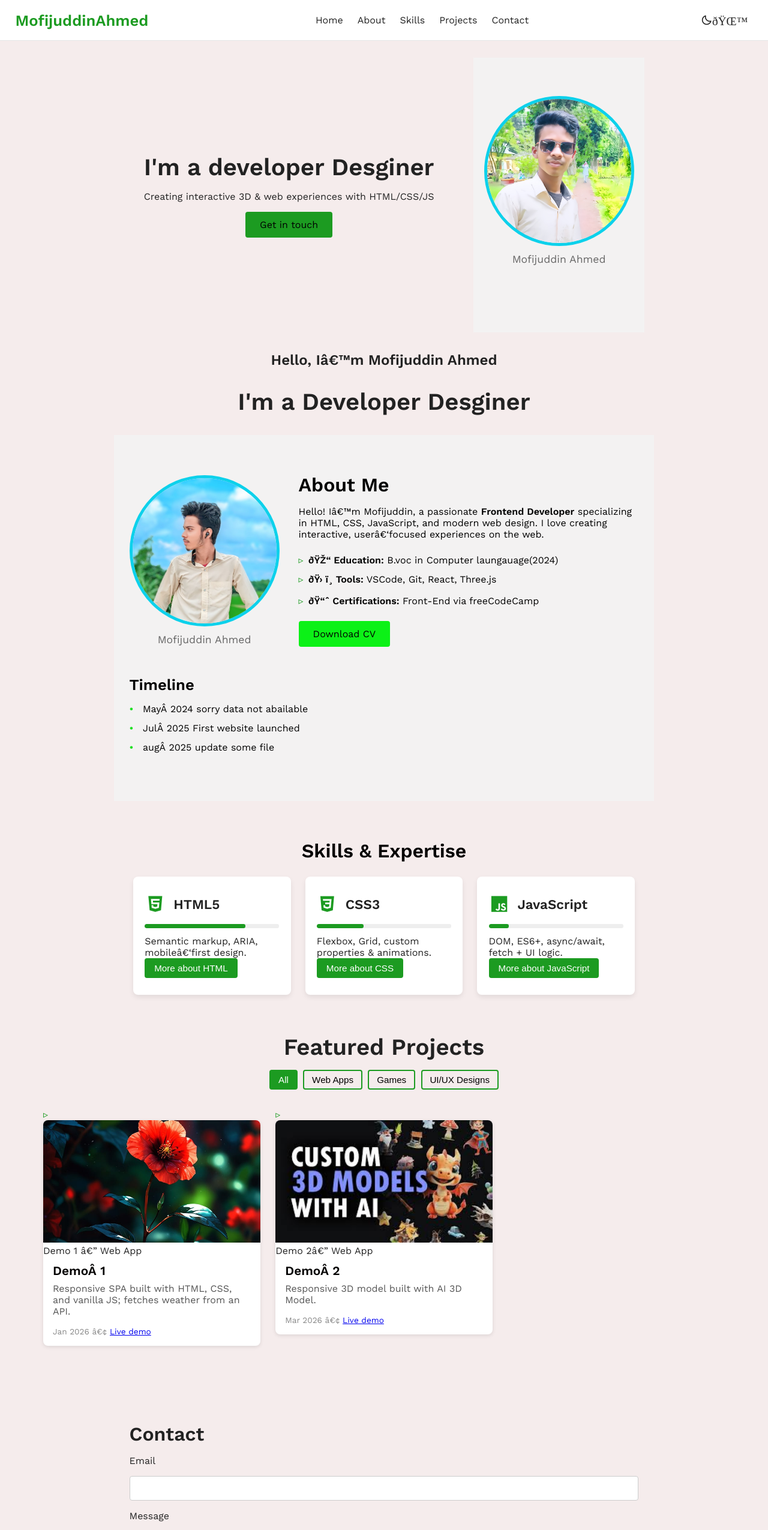
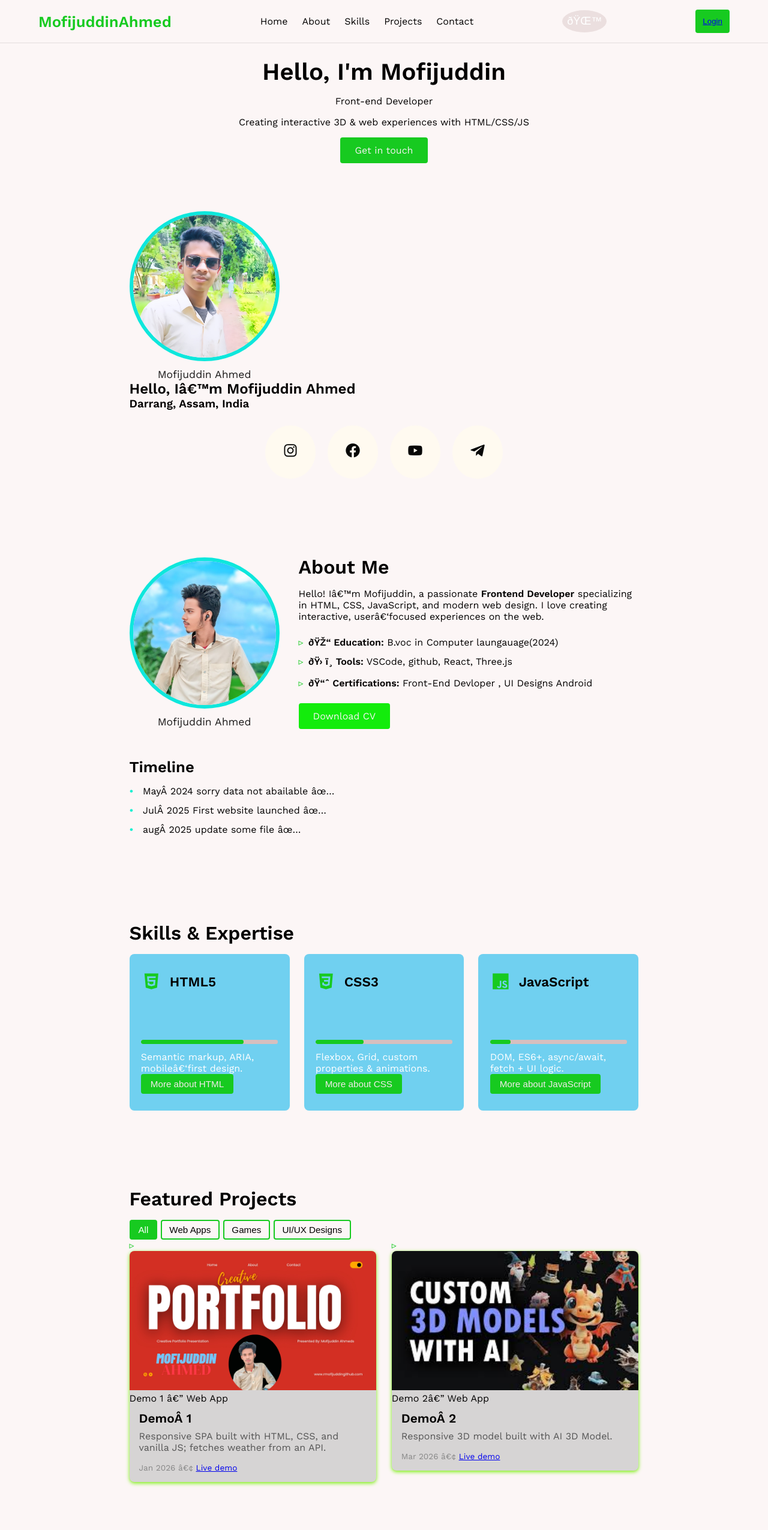
Before and after one commit to mofijuddin-hub/Portfolio, a plain HTML site: page index.html in a window 1280 px wide. Shown: the top 2550 px of the page at 60% size. Drawn offline with nearby package versions, Linux system fonts and the light colour scheme.

Commit message:
Add files via upload
Signed-off-by: Mofijuddin <mofijuddinboss@gmail.com>

```diff
--- a/index.html
+++ b/index.html
@@ -6,6 +6,7 @@
   <meta name="viewport" content="width=device-width, initial-scale=1.0">
   <title>My own — Portfolio</title>
   <link rel="stylesheet" href="style.css">
+
 
   <!-- Boxicons icon set -->
   <link href="https://unpkg.com/boxicons@2.1.4/css/boxicons.min.css" rel="stylesheet">
@@ -23,10 +24,11 @@
       <li><a href="#contact">Contact</a></li>
     </ul></nav>
 
+<button id="darkModeToggle">🌙</button>
 
-<button id="theme-toggle" role="switch" aria-label="Activate dark mode" aria-checked="false">
-  <i class="bx bx-moon" aria-hidden="true">🌙</i>
-  <i class="bx bx-sun" aria-hidden="true">☀️</i>
+
+<button>
+  <a href="Login sign up-2.html" class="btn-login">Login</a>
 </button>
 
 
@@ -36,37 +38,51 @@
 
   <section class="hero">
     <div class="text-box">
-      <h2>I'm a <span>developer</span>
-        <span>Desginer</span></h2>
+      <h2>Hello, I'm Mofijuddin</h2>
+    <span class="role">Front-end Developer</span>
+
       <p>Creating interactive 3D & web experiences with HTML/CSS/JS</p>
       <a href="#contact" class="btn">Get in touch</a>
     </div>
+  </section>
 
-    <section id="about" class="about-section">
-  <div class="about-content">
+
+ <section id="home" class="home-section">
+  <div class="home-content">
     <figure class="profile-photo">
       <img src="My pic.jpg"
            alt="Portrait of Mofijuddin Ahmed"
            width="250" height="250">
       <figcaption>Mofijuddin Ahmed</figcaption>
     </figure>
+    <div>
+
+    <h1>Hello, I’m Mofijuddin Ahmed</h1>
+    <h3>Darrang, Assam, India</h3>
+
+     <div class="social-links">
+      <a href="https://www.instagram.com/dev_life_style_04?igsh=ZXMxdDRtMjN1djdz"><i class='bx bxl-instagram'></i></a>
+       <a href="https://www.facebook.com/share/19mGpxet7Q/"><i class='bx bxl-facebook-circle'></i></a>
+        <a href="https://youtube.com/@loopx-d8c?si=nUEbM8c5C9KNNpm5"><i class='bx bxl-youtube' ></i></a>
+         <a href=""><i class='bx bxl-telegram'></i></a>
+
+    </div>
+
+  </div>
+
+
   </section>
 
 
-    <h1>Hello, I’m Mofijuddin Ahmed</h1>
-    <h2>I'm a <span>Developer</span>
-      <span>Desginer</span></h2>
-  </div>
 
-</section>
  <section id="about" class="about-section">
   <div class="about-content">
-    <figure class="profile-photo">
+    <figer class="profile-photo">
       <img src="port my pic.jpg"
            alt="Portrait of Mofijuddin Ahmed"
            width="250" height="250" loading="lazy">
       <figcaption>Mofijuddin Ahmed</figcaption>
-    </figure>
+    </figer>
 
     <div class="bio-details">
       <h2>About Me</h2>
@@ -74,11 +90,11 @@
 
       <ul class="bio-list">
         <li><strong>🎓 Education:</strong> B.voc in Computer laungauage(2024)</li>
-        <li><strong>🛠️ Tools:</strong> VSCode, Git, React, Three.js</li>
-        <li><strong>📈 Certifications:</strong> Front-End via freeCodeCamp</li>
+        <li><strong>🛠️ Tools:</strong> VSCode, github, React, Three.js</li>
+        <li><strong>📈 Certifications:</strong> Front-End Devloper , UI Designs Android</li>
       </ul>
 
-      <a href="resume.pdf" class="btn-download">Download CV</a>
+      <a href="#" class="btn-download">Download CV</a>
     </div>
   </div>
 
@@ -86,9 +102,9 @@
   <div class="about-timeline">
     <h3>Timeline</h3>
     <ul>
-      <li><time datetime="2022-05">May 2024</time> sorry data not abailable</li>
-      <li><time datetime="2028-11">Jul 2025</time> First website launched</li>
-      <li><time datetime="2025-06">aug 2025</time> update some file </li>
+      <li><time datetime="2024-05">May 2024</time> sorry data not abailable ✅</li>
+      <li><time datetime="2025-11">Jul 2025</time> First website launched   ✅</li>
+      <li><time datetime="2025-06">aug 2025</time> update some file         ✅</li>
     </ul>
   </div>
 </section>
@@ -177,7 +193,7 @@
     <li class="project-card" data-category="web">
       <article>
         <figure>
-          <img src="op.jpg" alt="Screenshot of Demo 1 app" loading="lazy">
+          <img src="xzxzd.jpg" alt="Screenshot of Demo 1 app" loading="lazy">
           <figcaption>Demo 1 — Web App</figcaption>
         </figure>
 
@@ -215,7 +231,17 @@
   </section>
 </main>
 
-<footer>&copy; 2025 Mofijuddin Ahmed . Made with ❤️</footer>
+
+<div class="social-links">
+      <a href="#"><i class='bx bxl-instagram'></i></a>
+       <a href="#"><i class='bx bxl-facebook-circle'></i></a>
+        <a href="#"><i class='bx bxl-youtube' ></i></a>
+         <a href="#"><i class='bx bxl-telegram'></i></a>
+
+    </div>
+
+<footer>&copy; 2025 Mofijuddin Ahmed. Made with Visual Studio Code❤️</footer>
+
 
 <script src="https://cdnjs.cloudflare.com/ajax/libs/three.js/r150/three.min.js"></script>
 <script src="script.js"></script>
--- a/style.css
+++ b/style.css
@@ -2,12 +2,12 @@
 @import url('https://fonts.googleapis.com/css2?family=Work+Sans:wght@300;400;600&display=swap');
 
 :root {
-  --clr-bg: #242829;
-  --clr-text: #ffffff;
-  --clr-primary: #000000;
+  --clr-bg: #f2f7f8;
+  --clr-text: #000000;
+  --clr-primary: #0791ec;
   --transition: 0.3s ease;
 }
-[data-theme="dark"] {
+.darkMode {
   --clr-bg: #000000;
   --clr-text: #e0e0e0;
   --clr-primary: #64b5f6;
@@ -27,60 +27,32 @@ body {
 }
 
 
-/* Apply theme variables */
-body {
-  background-color: var(--bg);
-  color: var(--text);
-  transition: background-color 200ms ease, color 200ms ease;
-}
+/* Dark mode */
+    body.dark-mode { background: #1b1b1b; color: #ffffff; }
+    body.dark-mode header { background: #424242; }
 
-/* Button styling and icon swapping */
-#theme-toggle {
-  background: none;
-  border: none;
-  color: #fff;
-  cursor: pointer;
-  font-size: 1.4rem;
-  display: inline-flex;
-  align-items: center;
-  gap: 0.3em;
-  padding: 0.3em;
-}
+    /* Dark mode button */
+    #darkModeToggle {
+      font-size: 18px;
+      border: none;
+      border-radius: 50%;
+      padding: 8px;
+      cursor: pointer;
+      background: #ebdfdf;
+    }
+    body.dark-mode #darkModeToggle { background: #242323; color: #fff; }
 
-#theme-toggle .bx-sun {
-  display: none;
-}
-:root[data-theme="dark"] #theme-toggle .bx-moon {
-  display: none;
-}
-:root[data-theme="dark"] #theme-toggle .bx-sun {
-  display: inline;
-}
 
-/* Focus outline for accessibility */
-#theme-toggle:focus-visible {
-  outline: 2px dashed var(--primary);
-  outline-offset: 2px;
-}
 
-/* Theme toggle button styles */
-#theme-toggle {
-  background: none;
-  border: none;
-  font-size: 1.6rem;
-  color: inherit;
-  cursor: pointer;
-}
-#theme-toggle:focus {
-  outline: 2px dashed var(--clr-primary);
-}
+
+
 
 
 /* HEADER */
 .site-header {
-  position: fixed; top: 0; width: 100%; background: var(--clr-bg);
+  position: fixed; top: 0; width: 100%;  background: var(--clr-bg);
   display: flex; justify-content: space-between; align-items: center;
-  padding: 1rem 2%;
+  padding: 1rem 5%;
   border-bottom: 1px solid rgba(0,0,0,0.1);
   z-index: 1000;
 }
@@ -104,32 +76,23 @@ body {
   left: 0; bottom: 3px; transition: width 0.25s;
 }
 .site-header nav a:hover::after {
-  width: 50%;
-}
-:root[data-theme="light"] {
-  color-scheme: light;
-  --bg: #ffffff;
-  --text: #222222;
-  --primary: #549696;
+  width: 100%;
 }
 
-:root[data-theme="dark"] {
-  color-scheme: dark;
-  --bg: #121212;
-  --text: #e0e0e0;
-  --primary: #64b5f6;
+.home-src {
+  display: flex;
+  justify-content: center;
+  align-items: center;
+
 }
+
 
 
 
 /* HERO */
 .hero {
-  display: flex;
-  flex-wrap: wrap;
-  justify-content: center;
-  align-items: center;
-  min-height: 80vh;
-  margin-top: 5rem;
+  max-width: 80vh;
+   margin-top: 5rem;
   gap: 2rem;
   padding: 1rem;
 }
@@ -143,7 +106,7 @@ body {
 .hero p { margin: 1rem 0; }
 .hero .btn {
   background-color: var(--clr-primary);
-  color: #000000;
+  color: #f3f1f1;
   display: inline-block;
   padding: .75rem 1.5rem;
   border-radius: 4px;
@@ -153,37 +116,7 @@ body {
 .hero .btn:hover {
   background-color: hsl(207, 100%, 40%);
 }
-/* Apply the theme values */
-body {
-  background-color: var(--bg);
-  color: var(--text);
-  transition: background-color 200ms ease, color 200ms ease;
-}
 
-/* Toggle Icon Styles */
-#theme-toggle {
-  font-size: 1.2rem;
-  color: var(--text);
-  background: none;
-  border: none;
-  padding: 0.5rem;
-  cursor: pointer;
-}
-/* Light theme (default): */
-:root {
-  color-scheme: light;
-  --bg: #f5ecec;
-  --text: #222222;
-  --primary: #1ae613;
-}
-
-/* Dark theme override */
-:root[data-theme="dark"] {
-  color-scheme: dark;
-  --bg: #121212;
-  --text: #e0e0e0;
-  --primary: #28b80b;
-}
 
 
 .profile-img {
@@ -192,26 +125,73 @@ body {
   height: 200px;
   object-fit: cover;
   border-radius: 100px;
-  border: 2px solid var(--clr-primary, #222121);
+  border: 2px solid var(--clr-primary, #111111);
 }
 
-@media (max-width: 600px) {
+@media (max-width: 700px) {
   .profile-img {
-    width: 150px;
-    height: 150px;
+    width: 200px;
+    height: 200px;
   }
 }
 :root {
-  --clr-bg: #ffffff;
+  --clr-bg: #fcf6f6;
   --clr-text: #020000;
-  --clr-primary: #1c9b21;
-  --card-shadow: rgba(0, 0, 0, 0.08);
+  --clr-primary: #17ca20;
+  --card-shadow: rgba(12, 8, 8, 0.08)
   --transition: 0.10s ease;
 }
-.about-section {
+
+
+
+.social-links {
+  display: flex;
+  gap: 20px;
+  justify-content: center;
+  margin-top: 25px;
+}
+
+.social-links a {
+  background-color:floralwhite;
+  padding: 1em;
+  border-radius: 50%;
+
+  box-sizing: border-box;
+  flex-shrink: 0;
+}
+
+.social-links a {
+  font-size: 28px;
+  color: #070707;
+  text-decoration: none;
+  transition: color 0.5s, transform 0.3s;
+}
+
+
+/* Hover effects */
+.social-links a:hover {
+  transform: scale(1.2);
+}
+
+
+
+.social-links a:nth-child(1):hover { color: #E4405F; }  /* Instagram */
+.social-links a:nth-child(2):hover { color: #1877F2; }  /* Facebook */
+.social-links a:nth-child(3):hover { color: #FF0000; }  /* YouTube */
+.social-links a:nth-child(4):hover { color: #1877F2; }  /* telegram */
+
+/* Dark mode colors */
+body.dark-mode .social-links a {
+  color: #0c0606;
+}
+
+/* about-section */
+
+#about-section {
+
   padding: 4rem 2%;
-  background-color: #f3f2f2;
-  color: #000000;
+  background-color: var(--clr-bg);
+  color: var(--clr-text)
 }
 
 .about-content {
@@ -223,6 +203,7 @@ body {
   align-items: center;
 }
 
+
 .profile-photo {
   width: 250px;
   text-align: center;
@@ -232,14 +213,14 @@ body {
   width: 100%;
   height: auto;
   border-radius: 50%;   /* perfectly circular */
-  border: 5px solid #0dd1eb;
+  border: 6px solid  #0ee7dc;
   object-fit: cover;
 }
 
 .profile-photo figcaption {
   margin-top: 0.5rem;
   font-size: 1.1rem;
-  color: #666;
+  color: #1b1a1a;
 }
 
 .bio-details {
@@ -264,8 +245,8 @@ body {
 .bio-details a.btn-download {
   display: inline-block;
   padding: 0.75rem 1.5rem;
-  background-color: #0cf117;
-  color: rgb(0, 0, 0);
+  background-color: #13ec0c;
+  color: rgb(247, 243, 243);
   text-decoration: none;
   border-radius: 4px;
   font-weight: 500;
@@ -273,7 +254,7 @@ body {
 }
 
 .bio-details a.btn-download:hover {
-  background-color: #0fda0f;
+  background-color: #27a0f0;
 }
 
 .about-timeline {
@@ -301,7 +282,7 @@ body {
   content: '•';
   position: absolute;
   left: 0;
-  color: #1ee024;
+  color: #0af0d1;
   font-weight: bold;
 }
 
@@ -316,13 +297,16 @@ body {
 }
 
 
-#skills {
+#skills  section {
+  height: 100%;
+  background-color: var(--clr-bg);
+  color: var(--clr-text);
   max-width: 900px;
   margin: 4rem auto;
   padding: 0 2rem;
 }
 
-#skills h2 {
+.skills h2 {
   font-size: 2rem;
   margin-bottom: 1.5rem;
   color: var(--clr-text);
@@ -333,13 +317,16 @@ body {
   display: grid;
   grid-template-columns: repeat(auto-fit, minmax(240px, 1fr));
   gap: 1.5rem;
+  animation-delay: 5s;
 }
-
+.skill-card p{
+  color: rgb(255, 255, 255);
+}
 .skill-card {
-  background: #fff;
+  background: #70d0f0;
   border-radius: 8px;
   padding: 1.75rem 1.2rem;
-  box-shadow: 0 4px 8px var(--card-shadow);
+  box-shadow: 0 6px 10px var(--card-shadow);
   transition: transform var(--transition), box-shadow var(--transition);
 }
 
@@ -353,7 +340,7 @@ body {
   display: flex;
   align-items: center;
   gap: 0.8rem;
-  margin-bottom: 1rem;
+  margin-bottom: 5rem;
 }
 
 .skill-card header i {
@@ -368,7 +355,7 @@ body {
 
 .level {
   height: 0.4rem;
-  background: #eee;
+  background: #d6bfbf;
   border-radius: 0.2rem;
   margin: 0.75rem 0;
   overflow: hidden;
@@ -383,7 +370,7 @@ body {
 
 .skill-card .details-btn {
   background: var(--clr-primary);
-  color: #fff;
+  color: #f1e9e9;
   border: none;
   padding: 0.5rem 1rem;
   border-radius: 4px;
@@ -397,7 +384,7 @@ body {
 }
 
 .skill-card .details-btn[aria-expanded="true"] {
-  background: #33d80a;
+  background: #61ec3e;
 }
 
 .skill-card .details {
@@ -410,18 +397,18 @@ body {
   list-style: disc;
 }
 
-#projects {
+#projects section {
   max-width: 1200px;
   margin: 4rem auto;
   padding: 0 2rem;
 }
 
-#projects h2 {
+.projects h2 {
   font-size: clamp(2rem, 4vw, 2.4rem);
   text-align: center;
 }
 
-.project-filters {
+#project-filters {
   display: flex;
   gap: 0.6rem;
   justify-content: center;
@@ -443,7 +430,7 @@ body {
 .project-filters button[aria-pressed="true"],
 .project-filters button:hover {
   background: var(--clr-primary);
-  color: #fff;
+  color: #ffffff;
 }
 
 .project-grid {
@@ -456,9 +443,9 @@ body {
 
 /* Hover cards */
 .project-card article {
-  background: #fff;
+  background: #d6d4d4;
   border-radius: 8px;
-  box-shadow: 0 2px 6px rgba(0,0,0,0.1);
+  box-shadow: 0 2px 6px rgb(118, 240, 5);
   overflow: hidden;
   display: flex;
   flex-direction: column;
@@ -467,7 +454,7 @@ body {
 .project-card article:hover,
 .project-card article:focus-within {
   transform: translateY(-4px);
-  box-shadow: 0 4px 12px rgba(0,0,0,0.15);
+  box-shadow: 0 4px 10px rgba(0,0,0,0.15);
 }
 
 /* Image & Text */
```
Also changed, not shown: Login sign up-2.html (added, +159 -0 lines), darkmode.js (added, +19 -0 lines), script.js (+14 -0 lines), dark mode js.svg (added), light mode js.svg (added), mdfg.jpg (added), xzxzd.jpg (added).
